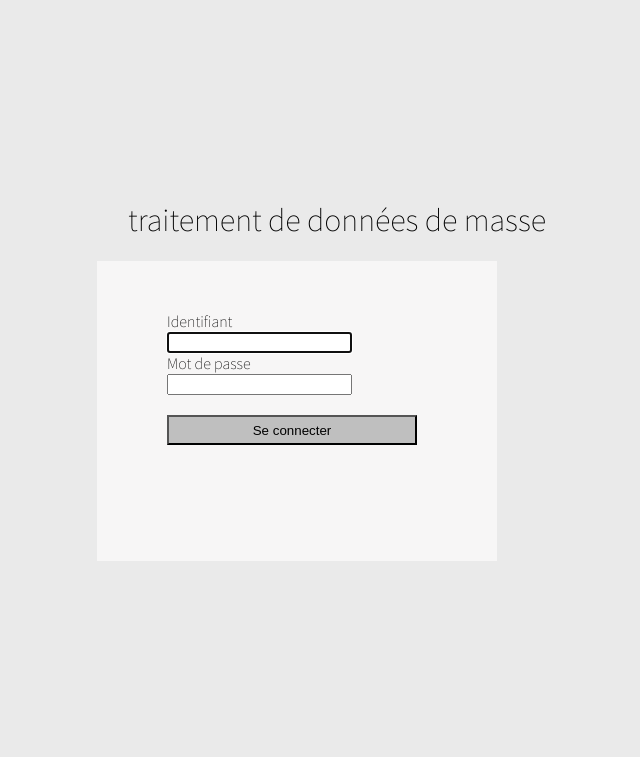
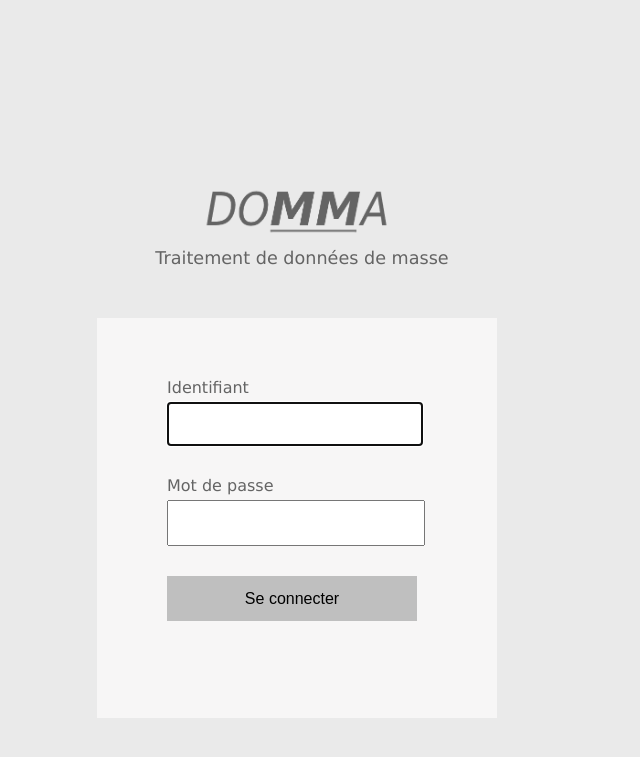
Before and after one commit to cristianemenna/DOMMA, a Symfony app: template templates/security/login.html.twig in a window 1280 px wide. Shown: the top 757 px of the page, without its empty margins (343-983 px from the left). Run offline with Twig, Linux system fonts and the light colour scheme; the template is opened without the code that fills it, so the values that code supplies are empty; some libraries are stand-ins or nearby versions.

Commit message:
Style de la page login

```diff
--- a/public/css/login.css
+++ b/public/css/login.css
@@ -1,44 +1,50 @@
 body{
     background-color: #EAEAEA;
-    font-family: 'Source Sans Pro', sans-serif;
-
+    font-family: Verdana, Geneva, sans-serif;
+    color: #646464;
 }
 
-
 img{
-
-    width:160px;
-    height:50px;
-    margin-left: 100px;
-    margin-right: 50px;
-    top: 50%;
-
+    display: block;
+    width:auto;
+    height:60px;
+    margin-left: auto;
+    margin-right: auto;
+    position: relative;
+    top: 170px;
 }
 
 h1 {
-    margin-left: 80px;
+    margin-left: 10px;
     margin-top: 200px;
     font-weight: normal;
     text-align: center;
-
+    font-size: 1.1em;
+    position: relative;
+    top: -20px;
 }
-
-
 
 form {
     width: 400px;
-    height: 300px;
+    height: 400px;
     background-color: #F7F6F6;
     margin: 0 auto;
-
 }
 
-input.type.submit {
-    background-color:#BFBFBF;
-    width:250px;
-    height:30px;
+.login-button {
+    background-color: #BFBFBF;
+    width: 250px;
+    height: 45px;
     margin-left: 50px;
-    margin-top: 20px;
+    margin-top: 30px;
+    font-size: 1em;
+    border: none;
+    outline: none;
+}
+
+.login-button:hover {
+    background-color: #d9d9d9;
+    cursor: pointer;
 }
 
 .field {
@@ -47,6 +53,29 @@ input.type.submit {
 }
 
 .form-fields {
-    padding-top: 50px;
+    padding-top: 30px;
     padding-left: 20px;
 }
+
+div {
+    margin-top: 30px;
+    border-radius: 10px;
+}
+
+input {
+    height: 40px;
+    width: 250px;
+}
+
+input:focus {
+    border: 1px solid #EAEAEA;
+}
+
+.label-form {
+    margin-bottom: 5px;
+}
+
+.field {
+    display: flex;
+    flex-direction: column;
+}
--- a/templates/security/login.html.twig
+++ b/templates/security/login.html.twig
@@ -1,11 +1,13 @@
 {% extends 'base.html.twig' %}
     {% block stylesheets %}
         <link rel="stylesheet" href="/css/login.css">
+
     {% endblock %}
 
 {% block body %}
 
-<h1>traitement de données de masse</h1>
+<img src="{{ asset('/image/Domma_-_Logo.png') }}" alt="Domma_-_Logo.png">
+<h1>Traitement de données de masse</h1>
 
 <form method="post">
     {% if error %}
@@ -30,10 +32,9 @@
         <input type="hidden" name="_csrf_token"
                value="{{ csrf_token('authenticate') }}">
 
-        <input type="submit" class="type submit" value="Se connecter">
+        <input type="submit" class="login-button" value="Se connecter">
 
 
-    </div>
 
 
 </form>
```
Also changed, not shown: public/image/Domma_-_Logo.png (added).
